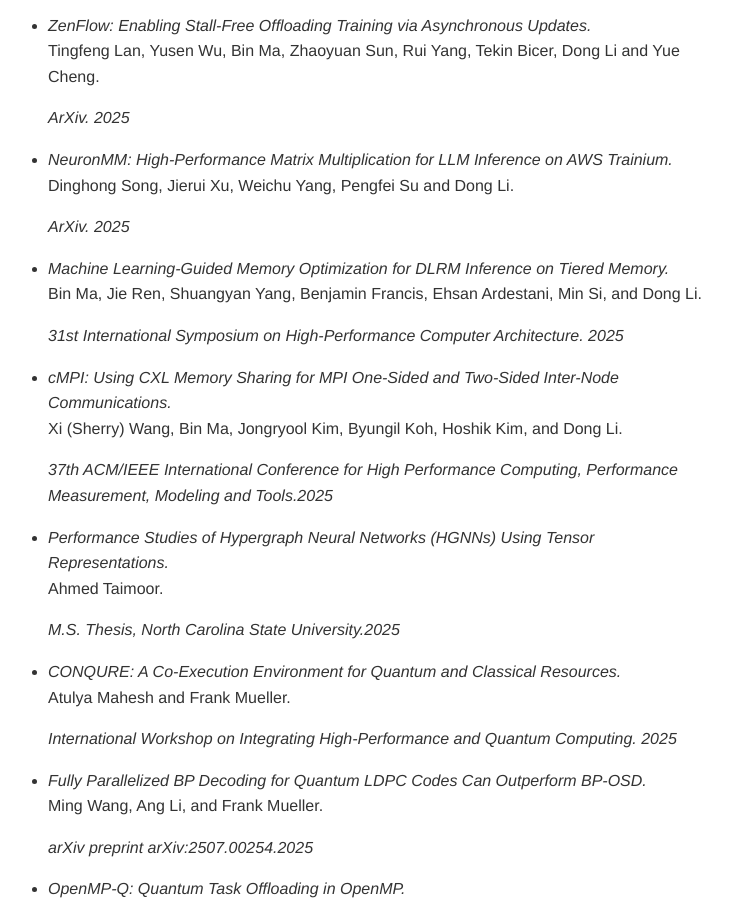
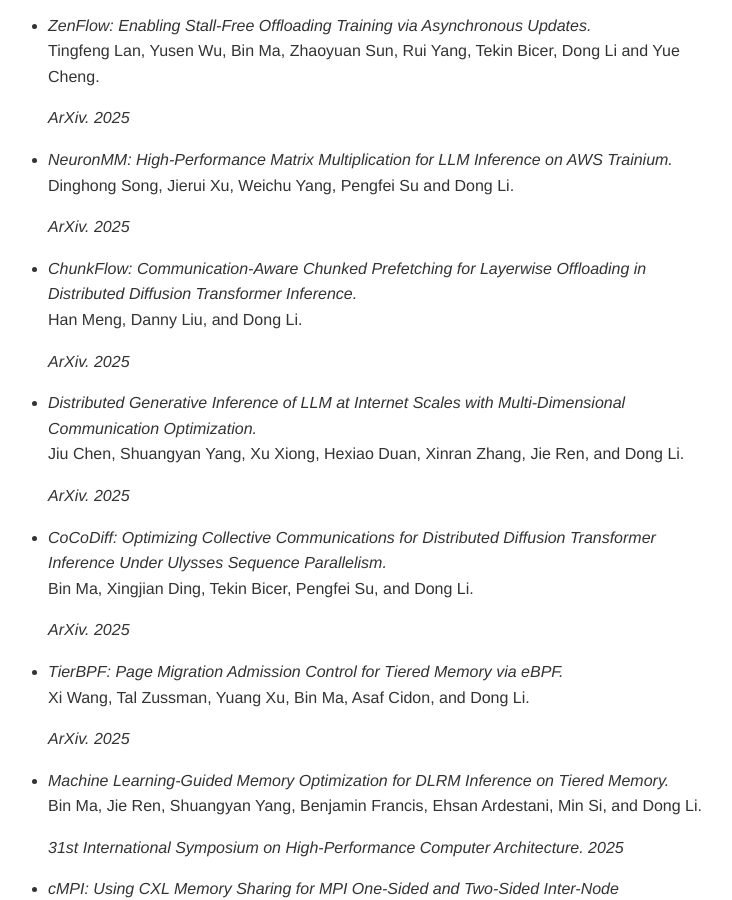
Before and after one commit to tensorworld/cross, a Jekyll site: the page built from index.html, in a window 1280 px wide and 900 px high, scrolled down 2036 px. Shown: the whole window, without its empty margins (172-904 px from the left). Built offline with Jekyll 4.4.1, drawn with Linux system fonts in a browser that asks for light colours; nearby versions of some CDN libraries; some web fonts are replaced.

Commit message:
Publications: add four ArXiv preprints from Dong Li's group
ChunkFlow, Distributed Generative Inference of LLM at Internet Scales,
CoCoDiff, and TierBPF.

Co-Authored-By: Claude Opus 4.8 <noreply@anthropic.com>

```diff
--- a/_data/publications.yml
+++ b/_data/publications.yml
@@ -27,6 +27,18 @@
   details: 'ArXiv. <time>2025</time>'
 - title: "NeuronMM: High-Performance Matrix Multiplication for LLM Inference on AWS Trainium."
   authors: "Dinghong Song, Jierui Xu, Weichu Yang, Pengfei Su and Dong Li."
+  details: 'ArXiv. <time>2025</time>'
+- title: "ChunkFlow: Communication-Aware Chunked Prefetching for Layerwise Offloading in Distributed Diffusion Transformer Inference."
+  authors: "Han Meng, Danny Liu, and Dong Li."
+  details: 'ArXiv. <time>2025</time>'
+- title: "Distributed Generative Inference of LLM at Internet Scales with Multi-Dimensional Communication Optimization."
+  authors: "Jiu Chen, Shuangyan Yang, Xu Xiong, Hexiao Duan, Xinran Zhang, Jie Ren, and Dong Li."
+  details: 'ArXiv. <time>2025</time>'
+- title: "CoCoDiff: Optimizing Collective Communications for Distributed Diffusion Transformer Inference Under Ulysses Sequence Parallelism."
+  authors: "Bin Ma, Xingjian Ding, Tekin Bicer, Pengfei Su, and Dong Li."
+  details: 'ArXiv. <time>2025</time>'
+- title: "TierBPF: Page Migration Admission Control for Tiered Memory via eBPF."
+  authors: "Xi Wang, Tal Zussman, Yuang Xu, Bin Ma, Asaf Cidon, and Dong Li."
   details: 'ArXiv. <time>2025</time>'
 - title: "Machine Learning-Guided Memory Optimization for DLRM Inference on Tiered Memory."
   authors: "Bin Ma, Jie Ren, Shuangyan Yang, Benjamin Francis, Ehsan Ardestani, Min Si, and Dong Li."
```
